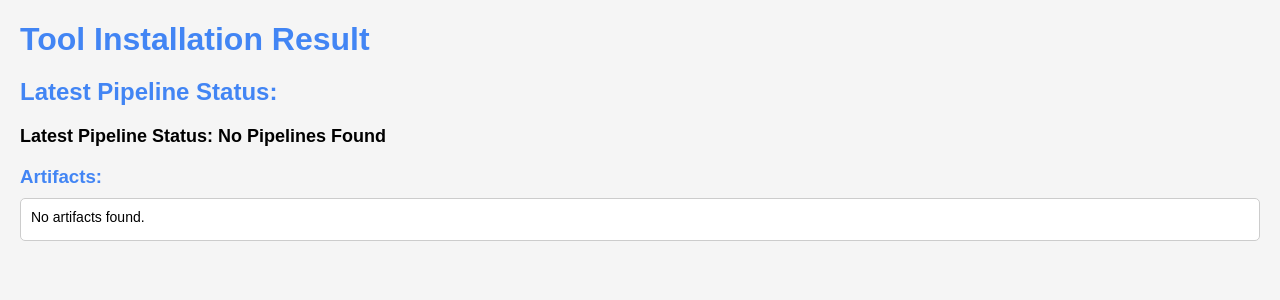
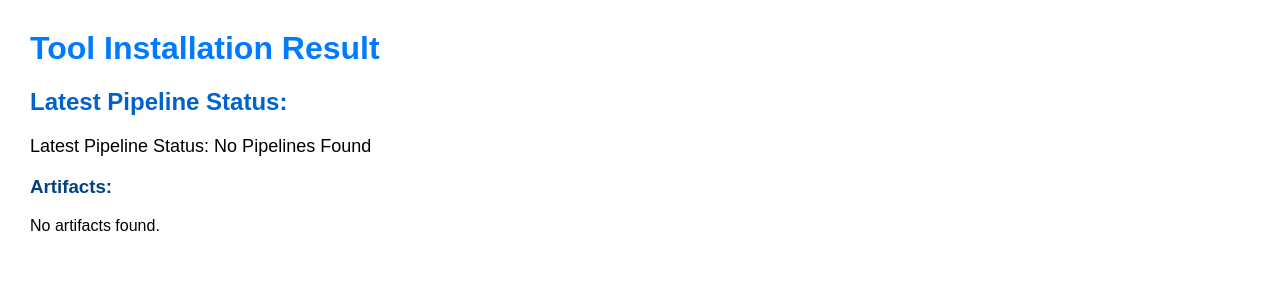
Before and after one commit to Nisha16C/django-gitlab-cloudstack, a Django app: template soc/templates/result.html in a window 1280 px wide. Shown: the top 300 px of the page. Run offline with Django 4.2, Linux system fonts and the light colour scheme; the template is opened without the code that fills it, so the values that code supplies are empty.

Commit message:
code added to featch current pipline status and display artifacts data

```diff
--- a/soc/templates/result.html
+++ b/soc/templates/result.html
@@ -1,58 +1,46 @@
 <!DOCTYPE html>
 <html>
 <head>
-
     <title>Pipeline Status and Artifacts</title>
     <style>
         body {
             font-family: Arial, sans-serif;
-            margin: 20px;
-            background-color: #f5f5f5;
+            margin: 30px;
         }
 
-        h1, h2, h3 {
-            color: #4285F4;
-            margin-bottom: 10px;
+        h1 {
+            color: #007BFF;
         }
 
-        p {
-            font-size: 16px;
-            margin-top: 10px;
+        h2 {
+            color: #0062CC;
         }
 
-        ul {
-            list-style-type: none;
-            margin-left: 0;
-            padding-left: 20px;
-        }
-
-        li {
-            font-size: 14px;
-            margin-bottom: 5px;
+        h3 {
+            color: #004085;
         }
 
         .pipeline-status {
-            font-weight: bold;
             font-size: 18px;
-            margin-top: 20px;
         }
 
         .artifact-list {
-            background-color: #fff;
-            border: 1px solid #ccc;
-            padding: 10px;
-            border-radius: 5px;
-            margin-top: 10px;
+            list-style: none;
+            padding-left: 0;
         }
 
         .artifact-list li {
-            display: flex;
-            align-items: center;
+            margin-bottom: 20px;
         }
 
-        .artifact-icon {
-            margin-right: 10px;
+        pre {
+            background-color: #f8f9fa;
+            padding: 10px;
+            border-radius: 5px;
+            white-space: pre-wrap;
         }
+
+        /* Add any additional styling here */
     </style>
 </head>
 <body>
@@ -64,7 +52,6 @@
 
     <h3>Artifacts:</h3>
     <ul id="artifact-list" class="artifact-list"></ul>
-
     <script>
         // Function to fetch the latest pipeline status and artifacts, and update the page
         function updateLatestPipelineStatusAndArtifacts() {
@@ -81,21 +68,16 @@
 
                     if (data.artifacts.length > 0) {
                         data.artifacts.forEach(artifact => {
+                            if (artifact.filename === 'ip.txt') {
+                                // Display the content of the ip.txt file
                                 const listItem = document.createElement('li');
-                        listItem.innerText = artifact.filename;
+                                listItem.innerHTML = `<strong>${artifact.filename}</strong><br><pre>${artifact.content}</pre>`;
                                 artifactList.appendChild(listItem);
+                            }
                         });
                     } else {
                         const listItem = document.createElement('li');
                         listItem.innerText = 'No artifacts found.';
-                    artifactList.appendChild(listItem);
-                }
-
-                // Check if the 'ip.txt' artifact exists and add it to the list
-                const ipTxtArtifact = data.artifacts.find(artifact => artifact.filename === 'ip.txt');
-                if (ipTxtArtifact) {
-                    const listItem = document.createElement('li');
-                    listItem.innerText = 'ip.txt';
                         artifactList.appendChild(listItem);
                     }
                 });
--- a/soc/views.py
+++ b/soc/views.py
@@ -1,302 +1,9 @@
-# # Create your views here.
-# # views.py
-# from django.shortcuts import render
-# from .forms import SOCselection
-
-# def soc_selection_view(request):
-#     if request.method == 'POST':
-#         form = SOCselection(request.POST)
-#         if form.is_valid():
-#             form.save()
-#             # Do something with the form data (e.g., save to database)
-#             # You can also show a success message and redirect the user to another page.
-#     else:
-#         form = SOCselection()
-
-#     return render(request, 'soc_selection.html', {'form': form})
-# views.py
-###############################################################################################################
-
-
-# import requests
-# from django.shortcuts import render
-
-# def trigger_pipeline_view(request):
-#     if request.method == 'POST':
-#         form_data = request.POST
-#         siemxdr = form_data.get('SIEMxdr')
-#         monitoring = form_data.get('Monitoring')
-#         logging = form_data.get('Logging')
-
-#         # Replace these variables with your actual GitLab project ID and private token
-#         project_id = "109"
-#         private_token = "Brd96ShxJsCfqZsL-3ZB"
-#         base_url = "https://gitlab.os3.com/api/v4/"
-#         headers = {"PRIVATE-TOKEN": private_token}
-
-#         if siemxdr:
-#             trigger_branch(base_url, project_id, headers, "wazuh-s100")
-#         if monitoring:
-#             trigger_branch(base_url, project_id, headers, "test")
-#         if logging:
-#             trigger_branch(base_url, project_id, headers, "logging")
-
-#         return render(request, 'result.html', {'message': 'Pipeline(s) triggered successfully.'})
-#     else:
-#         return render(request, 'trigger_pipeline.html')
-
-# def trigger_branch(base_url, project_id, headers, branch_name):
-#     data = {"ref": branch_name}
-#     response = requests.post(base_url + f"projects/{project_id}/pipeline", headers=headers, json=data, verify=False)
-
-#     if response.status_code != 201:
-#         raise ValueError(f"Error triggering pipeline for branch '{branch_name}': {response.status_code}, {response.json()}")
-
-
-
-
-
-############################################################################################################################################
-# import requests
-# from django.shortcuts import render
-
-# def trigger_pipeline_view(request):
-#     if request.method == 'POST':
-#         form_data = request.POST
-#         siemxdr = form_data.get('SIEMxdr')
-#         monitoring = form_data.get('Monitoring')
-#         logging = form_data.get('Logging')
-
-#         # Replace these variables with your actual GitLab project ID and private token
-#         project_id = "109"
-#         private_token = "Brd96ShxJsCfqZsL-3ZB"
-#         base_url = "https://gitlab.os3.com/api/v4/"
-#         headers = {"PRIVATE-TOKEN": private_token}
-
-#         statuses = []
-#         if siemxdr:
-#             statuses.append(trigger_branch(base_url, project_id, headers, "wazuh-s100"))
-#         if monitoring:
-#             statuses.append(trigger_branch(base_url, project_id, headers, "test"))
-#         if logging:
-#             statuses.append(trigger_branch(base_url, project_id, headers, "logging"))
-
-#         return render(request, 'result.html', {'statuses': statuses})
-#     else:
-#         return render(request, 'trigger_pipeline.html')
-
-# def trigger_branch(base_url, project_id, headers, branch_name):
-#     data = {"ref": branch_name}
-#     response = requests.post(base_url + f"projects/{project_id}/pipeline", headers=headers, json=data, verify=False)
-
-#     if response.status_code != 201:
-#         raise ValueError(f"Error triggering pipeline for branch '{branch_name}': {response.status_code}, {response.json()}")
-
-#     # Get the pipeline ID from the response
-#     pipeline_id = response.json().get('id')
-
-#     # Fetch pipeline status using the pipeline ID
-#     pipeline_url = f"{base_url}projects/{project_id}/pipelines/{pipeline_id}"
-#     response = requests.get(pipeline_url, headers=headers, verify=False)
-#     if response.status_code == 200:
-#         pipeline_status = response.json().get('status')
-#         return f"{branch_name}: {pipeline_status}"
-#     else:
-#         return f"{branch_name}: Unable to get pipeline status
-###############################################################################################################################
-# import requests
-# import time
-# from django.shortcuts import render
-
-# def trigger_pipeline_view(request):
-#     if request.method == 'POST':
-#         form_data = request.POST
-#         siemxdr = form_data.get('SIEMxdr')
-#         monitoring = form_data.get('Monitoring')
-#         logging = form_data.get('Logging')
-
-#         # Replace these variables with your actual GitLab project ID and private token
-#         project_id = "109"
-#         private_token = "Brd96ShxJsCfqZsL-3ZB"
-#         base_url = "https://gitlab.os3.com/api/v4/"
-#         headers = {"PRIVATE-TOKEN": private_token}
-
-#         pipeline_status = {}
-#         if siemxdr:
-#             pipeline_status["SIEMxdr"] = trigger_branch(base_url, project_id, headers, "wazuh-s100")
-#         if monitoring:
-#             pipeline_status["Monitoring"] = trigger_branch(base_url, project_id, headers, "test")
-#         if logging:
-#             pipeline_status["Logging"] = trigger_branch(base_url, project_id, headers, "logging")
-
-#         return render(request, 'result.html', {'message': 'Pipeline(s) triggered successfully.', 'pipeline_status': pipeline_status})
-#     else:
-#         return render(request, 'trigger_pipeline.html')
-
-# def trigger_branch(base_url, project_id, headers, branch_name):
-#     data = {"ref": branch_name}
-#     response = requests.post(base_url + f"projects/{project_id}/pipeline", headers=headers, json=data, verify=False)
-
-#     if response.status_code != 201:
-#         raise ValueError(f"Error triggering pipeline for branch '{branch_name}': {response.status_code}, {response.json()}")
-
-#     pipeline_id = response.json().get("id")
-#     # Wait for a few seconds to let the pipeline start
-#     time.sleep(5)
-
-#     pipeline_status = get_pipeline_status(base_url, project_id, headers, pipeline_id)
-#     return pipeline_status
-
-# def get_pipeline_status(base_url, project_id, headers, pipeline_id):
-#     response = requests.get(base_url + f"projects/{project_id}/pipelines/{pipeline_id}", headers=headers, verify=False)
-
-#     if response.status_code != 200:
-#         raise ValueError(f"Error fetching pipeline status: {response.status_code}, {response.json()}")
-
-#     return response.json().get("status")
-################################################
-# import requests
-# import time
-# from django.shortcuts import render
-# from django.http import JsonResponse
-
-# def trigger_pipeline_view(request):
-#     if request.method == 'POST':
-#         form_data = request.POST
-#         siemxdr = form_data.get('SIEMxdr')
-#         monitoring = form_data.get('Monitoring')
-#         logging = form_data.get('Logging')
-
-#         # Replace these variables with your actual GitLab project ID and private token
-#         project_id = "109"
-#         private_token = "Brd96ShxJsCfqZsL-3ZB"
-#         base_url = "https://gitlab.os3.com/api/v4/"
-#         headers = {"PRIVATE-TOKEN": private_token}
-
-#         pipeline_status = {}
-#         if siemxdr:
-#             pipeline_status["SIEMxdr"] = trigger_branch(base_url, project_id, headers, "wazuh-s100")
-#         if monitoring:
-#             pipeline_status["Monitoring"] = trigger_branch(base_url, project_id, headers, "test")
-#         if logging:
-#             pipeline_status["Logging"] = trigger_branch(base_url, project_id, headers, "logging")
-
-#         return render(request, 'result.html', {'message': 'Pipeline(s) triggered successfully.', 'pipeline_status': pipeline_status})
-#     else:
-#         return render(request, 'trigger_pipeline.html')
-
-# def trigger_branch(base_url, project_id, headers, branch_name):
-#     data = {"ref": branch_name}
-#     response = requests.post(base_url + f"projects/{project_id}/pipeline", headers=headers, json=data, verify=False)
-
-#     if response.status_code != 201:
-#         raise ValueError(f"Error triggering pipeline for branch '{branch_name}': {response.status_code}, {response.json()}")
-
-#     pipeline_id = response.json().get("id")
-#     # Wait for a few seconds to let the pipeline start
-#     time.sleep(5)
-
-#     pipeline_status = get_pipeline_status_by_name(base_url, project_id, headers, pipeline_id)
-#     return pipeline_status
-
-# def get_pipeline_status_by_name(base_url, project_id, headers, pipeline_name):
-#     response = requests.get(base_url + f"projects/{project_id}/pipelines", headers=headers, verify=False)
-
-#     if response.status_code != 200:
-#         raise ValueError(f"Error fetching pipelines: {response.status_code}, {response.json()}")
-
-#     pipelines = response.json()
-#     for pipeline in pipelines:
-#         if pipeline['id'] == pipeline_name:
-#             return pipeline['status']
-
-#     # If the pipeline with the given name is not found, return a default status
-#     return 'Not Found'
-
-# def get_pipeline_status(request):
-#     pipeline_name = request.GET.get('pipeline_name')
-
-#     # Replace these variables with your actual GitLab project ID and private token
-#     project_id = "109"
-#     private_token = "Brd96ShxJsCfqZsL-3ZB"
-#     base_url = "https://gitlab.os3.com/api/v4/"
-#     headers = {"PRIVATE-TOKEN": private_token}
-
-#     # Assuming you have a function to get pipeline status based on the pipeline_name
-#     pipeline_status = get_pipeline_status_by_name(base_url, project_id, headers, pipeline_name)
-
-#     return JsonResponse({"status": pipeline_status})
-
-# import requests
-# from django.shortcuts import render
-# from django.http import JsonResponse
-
-# def trigger_pipeline_view(request):
-#     if request.method == 'POST':
-#         form_data = request.POST
-#         siemxdr = form_data.get('SIEMxdr')
-#         monitoring = form_data.get('Monitoring')
-#         logging = form_data.get('Logging')
-
-#         # Replace these variables with your actual GitLab project ID and private token
-#         project_id = "109"
-#         private_token = "Brd96ShxJsCfqZsL-3ZB"
-#         base_url = "https://gitlab.os3.com/api/v4/"
-#         headers = {"PRIVATE-TOKEN": private_token}
-
-#         pipeline_names = []
-#         if siemxdr:
-#             pipeline_names.append("SIEMxdr")
-#             trigger_branch(base_url, project_id, headers, "wazuh-s100")
-#         if monitoring:
-#             pipeline_names.append("Monitoring")
-#             trigger_branch(base_url, project_id, headers, "test")
-#         if logging:
-#             pipeline_names.append("Logging")
-#             trigger_branch(base_url, project_id, headers, "logging")
-
-#         return render(request, 'result.html', {'message': 'Installation in Progress', 'pipeline_names': pipeline_names})
-#     else:
-#         return render(request, 'trigger_pipeline.html')
-
-# def trigger_branch(base_url, project_id, headers, branch_name):
-#     data = {"ref": branch_name}
-#     response = requests.post(base_url + f"projects/{project_id}/pipeline", headers=headers, json=data, verify=False)
-
-#     if response.status_code != 201:
-#         raise ValueError(f"Error triggering pipeline for branch '{branch_name}': {response.status_code}, {response.json()}")
-
-# def get_pipeline_status_by_name(base_url, project_id, headers, pipeline_name):
-#     response = requests.get(base_url + f"projects/{project_id}/pipelines", headers=headers, verify=False)
-
-#     if response.status_code != 200:
-#         raise ValueError(f"Error fetching pipelines: {response.status_code}, {response.json()}")
-
-#     pipelines = response.json()
-#     for pipeline in pipelines:
-#         if pipeline['ref'] == pipeline_name:
-#             return pipeline['status']
-
-#     # If the pipeline with the given name is not found, return a default status
-#     return 'Not Found'
-
-# def get_pipeline_status(request):
-#     pipeline_name = request.GET.get('pipeline_name')
-
-#     # Replace these variables with your actual GitLab project ID and private token
-#     project_id = "109"
-#     private_token = "Brd96ShxJsCfqZsL-3ZB"
-#     base_url = "https://gitlab.os3.com/api/v4/"
-#     headers = {"PRIVATE-TOKEN": private_token}
-
-#     # Get the pipeline status based on the pipeline_name
-#     pipeline_status = get_pipeline_status_by_name(base_url, project_id, headers, pipeline_name)
-
-#     return JsonResponse({"status": pipeline_status})
 import requests
+import base64
+import zipfile
+import io
 from django.shortcuts import render
 from django.http import JsonResponse
-
 
 def trigger_pipeline_view(request):
     if request.method == 'POST':
@@ -370,7 +77,11 @@ def get_latest_pipeline_artifacts(base_url, project_id, headers):
     for job in jobs:
         response = requests.get(base_url + f"projects/{project_id}/jobs/{job['id']}/artifacts", headers=headers, verify=False)
         if response.status_code == 200:
-            artifacts.append({"filename": job['artifacts_file']['filename']})
+            # Extract the ip.txt file from the artifacts zip
+            with zipfile.ZipFile(io.BytesIO(response.content), 'r') as zip_file:
+                if 'ip.txt' in zip_file.namelist():
+                    ip_txt_content = zip_file.read('ip.txt').decode('utf-8')
+                    artifacts.append({"filename": "ip.txt", "content": ip_txt_content})
 
     return artifacts
 
```
Lines whose indentation alone changed are shown as unchanged.
